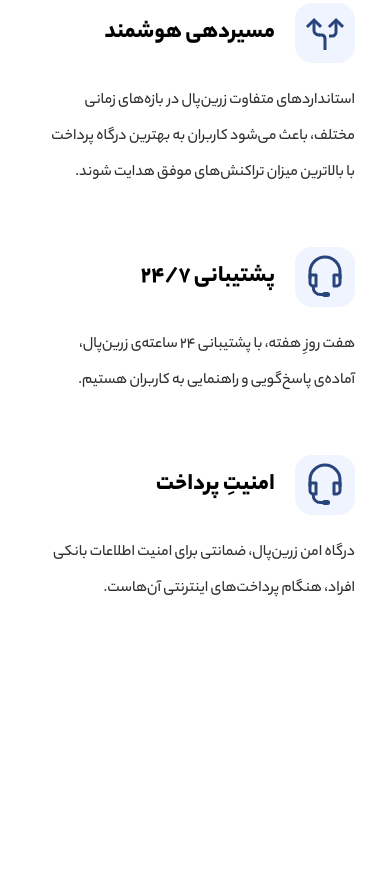
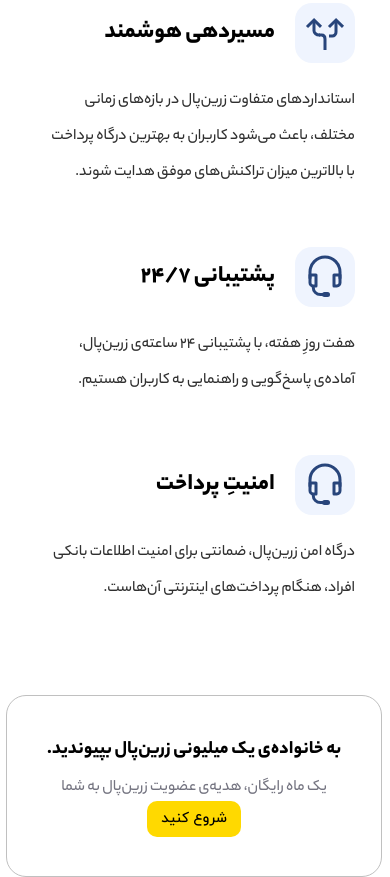
Before and after one commit to aliakbarpirnazar/ZarinPal-HTML-CSS, a plain HTML site: page index.html in a window 390 px wide. Shown: the part 4052-4929 px from the top of the page. Before the commit the page ends 4747 px from the top, so only its background shows below. Drawn offline with Linux system fonts and the light colour scheme.

Commit message:
Create start box and responsive

```diff
--- a/index.html
+++ b/index.html
@@ -302,6 +302,12 @@
         </div>
       </article>
 
+      <div class="start-box">
+        <h4>به خانواده‌ی یک میلیونی زرین‌پال بپیوندید.</h4>
+        <p>یک ماه رایگان، هدیه‌ی عضویت زرین‌پال به شما</p>
+        <a href="#">شروع کنید</a>
+      </div>
+
 
 
 
--- a/styles/style.css
+++ b/styles/style.css
@@ -426,6 +426,43 @@ header {
   border-right: 1px solid #e0e4e7;
 }
 
+.start-box {
+    width: 1170px;
+    height: 220px;
+    margin: auto;
+    margin-top: 50px;
+    border: 1px solid silver;
+    border-radius: 20px;
+    display: flex;
+    flex-direction: column;
+    align-items: center;
+    justify-content: center;
+}
+
+.start-box h4 {
+    font-family: YekanBakhHeavy;
+    font-size: 1.7rem;
+}
+
+.start-box p {
+    font-family: YekanBakhMedium;
+    font-size: 1.4rem;
+    color: #747480;
+    margin-top: 10px;
+}
+
+.start-box a {
+    text-decoration: none;
+    font-family: iranyekanwebmedium;
+    font-size: 0.9rem;
+    min-height: 28px;
+    line-height: 28px;
+    padding: 4px 14px;
+    background-color: #ffd900;
+    color: #000;
+    border-radius: 10px;
+}
+
 
 
 
@@ -509,6 +546,9 @@ header {
   .items .item {
     padding: 18px 0 20px 50px;
   }
+  .start-box {
+    width: 940px;
+  }
 
 }
 
@@ -559,7 +599,11 @@ header {
     .attributes {
     width: auto;
     padding: 0 35px;
-  }
+    }
+   .start-box {
+    margin: 0 38px;
+    width: calc(100% - 76px);
+    }
 }
 
 @media (max-width: 768px) {
@@ -599,6 +643,10 @@ header {
   }
   .items .item {
     padding: 18px 0 20px 20px;
+  }
+  .start-box {
+    margin: 0 8px;
+    width: calc(100% - 16px);
   }
 
 }
@@ -640,4 +688,13 @@ header {
   .items .item {
     padding: 18px 0;
   }
+  .start-box {
+    height: 180px;
+  }
+  .start-box h4 {
+    font-size: 1.2rem;
+  }
+  .start-box p {
+    font-size: 1rem;
+  }
 }
```
